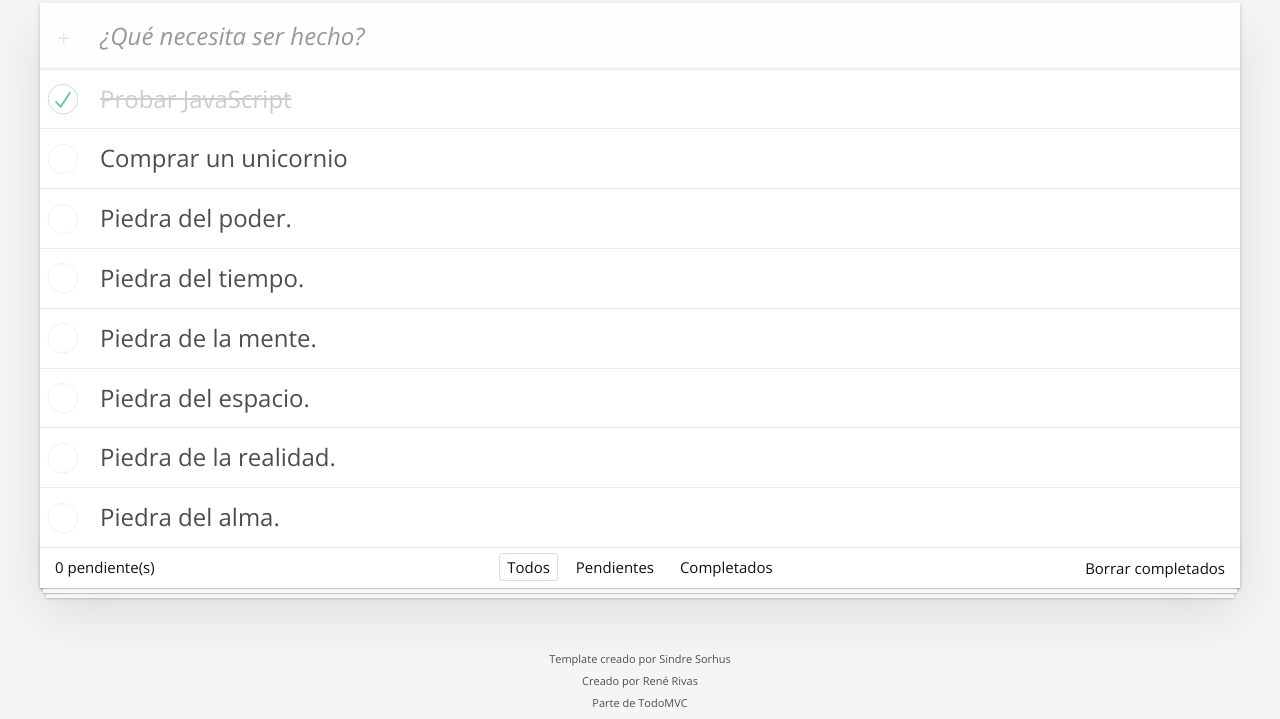
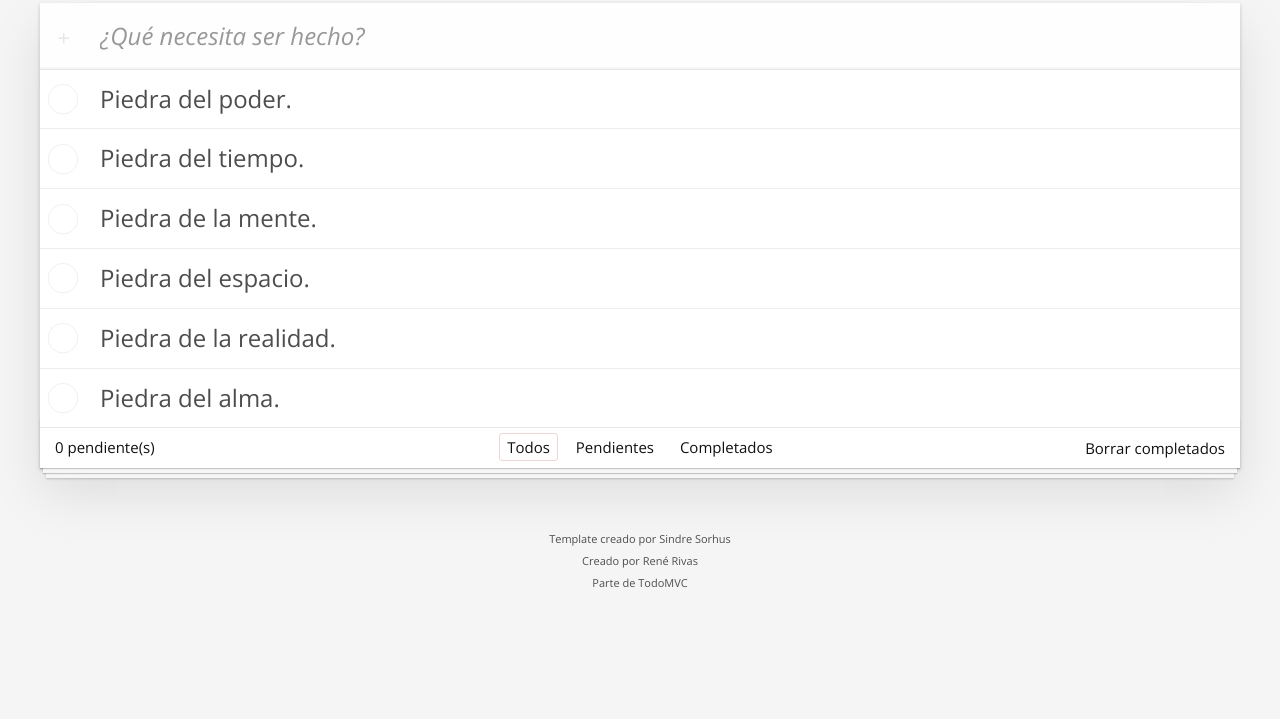
Before and after one commit to reinaldorrivas/fh-js-moderno-09, a website built with Vite: page index.html in a window 1280 px wide. Shown: the part 127-846 px from the top of the page. After the commit the page ends 800 px from the top, so only its background shows below. Built offline with nearby package versions, Linux system fonts and the light colour scheme.

Commit message:
fh-modern-js: Added content to the todo element with js

```diff
--- a/src/todos/app.html
+++ b/src/todos/app.html
@@ -14,26 +14,7 @@
   <section class="main">
     <input id="toggle-all" class="toggle-all" type="checkbox" />
     <label for="toggle-all">Mark all as complete</label>
-    <ul class="todo-list">
-      <!-- These are here just to show the structure of the list items -->
-      <!-- List items should get the class "editing" when editing and "completed" when marked as completed -->
-      <li class="completed" data-id="abc">
-        <div class="view">
-          <input class="toggle" type="checkbox" checked />
-          <label>Probar JavaScript</label>
-          <button class="destroy"></button>
-        </div>
-        <input class="edit" value="Create a TodoMVC template" />
-      </li>
-      <li>
-        <div class="view">
-          <input class="toggle" type="checkbox" />
-          <label>Comprar un unicornio</label>
-          <button class="destroy"></button>
-        </div>
-        <input class="edit" value="Rule the web" />
-      </li>
-    </ul>
+    <ul class="todo-list"></ul>
   </section>
 
   <!-- This footer should hidden by default and shown when there are todos -->
--- a/src/todos/use-cases/build-todo-html/buildTodoHTML.js
+++ b/src/todos/use-cases/build-todo-html/buildTodoHTML.js
@@ -8,10 +8,22 @@ import todoTemplate from "./todoTemplate.html?raw";
 export const buildTodoHTML = (todo) => {
   if (!todo) throw new Error("A TODO object is required.");
 
+  const { done, description, id } = todo;
+
   const todoElement = document.createElement("li");
 
   todoElement.innerHTML = todoTemplate;
-  todoElement.querySelector("label").textContent = todo.description;
+
+  todoElement.dataset.id = id;
+  todoElement.querySelector(".toggle").checked = done;
+  todoElement.querySelector("label").textContent = description;
+  todoElement.querySelector("label").htmlFor = id;
+  todoElement.querySelector(".edit").id = id;
+  todoElement.querySelector(".edit").name = id;
+
+  if (done) {
+    todoElement.classList.add("completed");
+  }
 
   return todoElement;
 };
```
